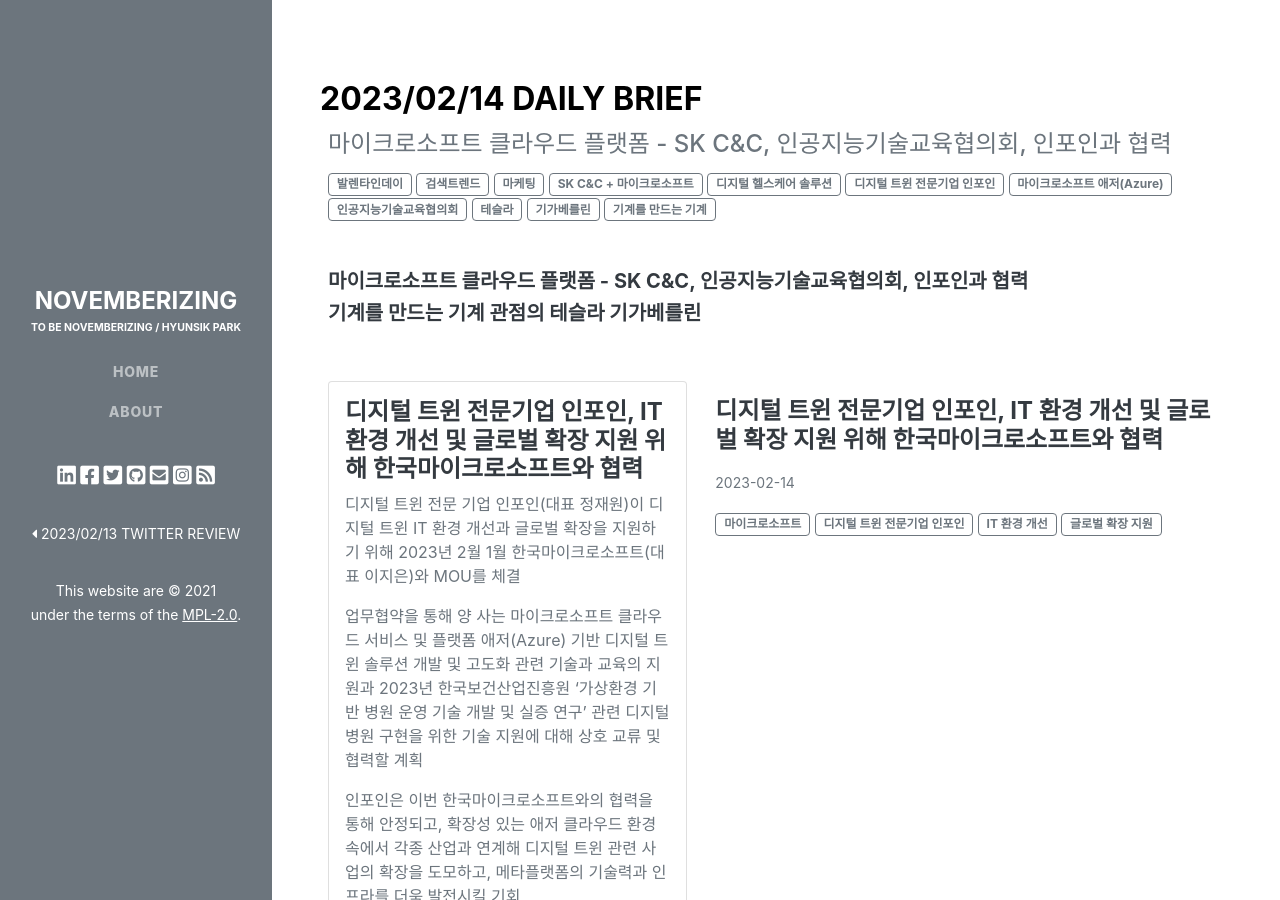
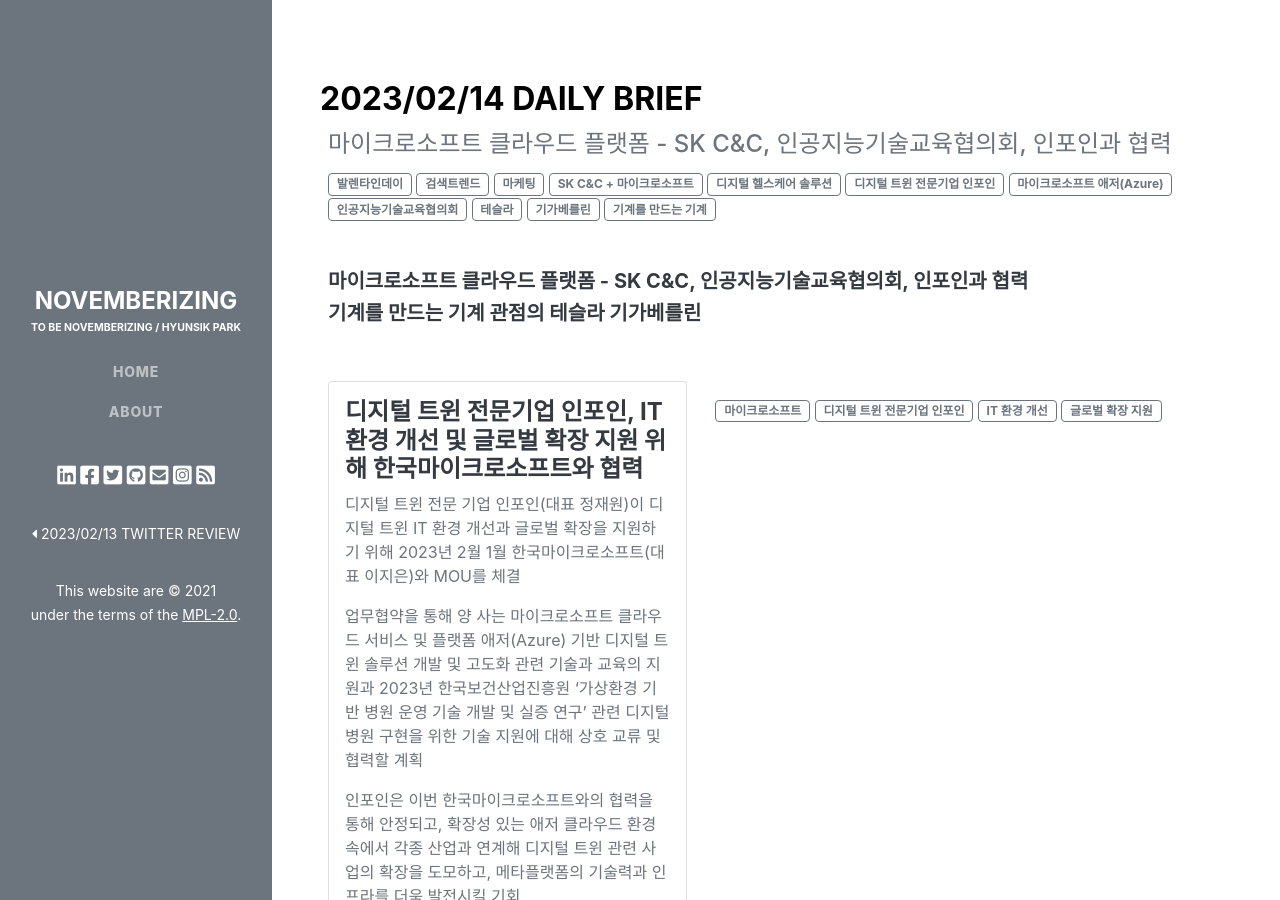
Before and after one commit to novemberizing/novemberizing.github.io, a Jekyll site: the page built from _posts/2023-02-14-NewsXBrief.md, in a window 1280 px wide and 900 px high. Built offline with Jekyll 4.4.1, drawn with Linux system fonts in a browser that asks for light colours; comment, search, counter and statistics services are not loaded.

Commit message:
업데이트

```diff
--- a/_posts/2023-02-14-NewsXBrief.md
+++ b/_posts/2023-02-14-NewsXBrief.md
@@ -38,12 +38,6 @@
         </div>
     </div>
     <div class="col-xl-7 col-lg-12 px-3 mt-3">
-        <h4 class="mb-3">
-            디지털 트윈 전문기업 인포인, IT 환경 개선 및 글로벌 확장 지원 위해 한국마이크로소프트와 협력
-        </h4>
-        <p class="mb-3">
-            <small>2023-02-14</small>
-        </p>
         <p class="mb-3">
             <span class="badge badge-outline-secondary">마이크로소프트</span>
             <span class="badge badge-outline-secondary">디지털 트윈 전문기업 인포인</span>
```
